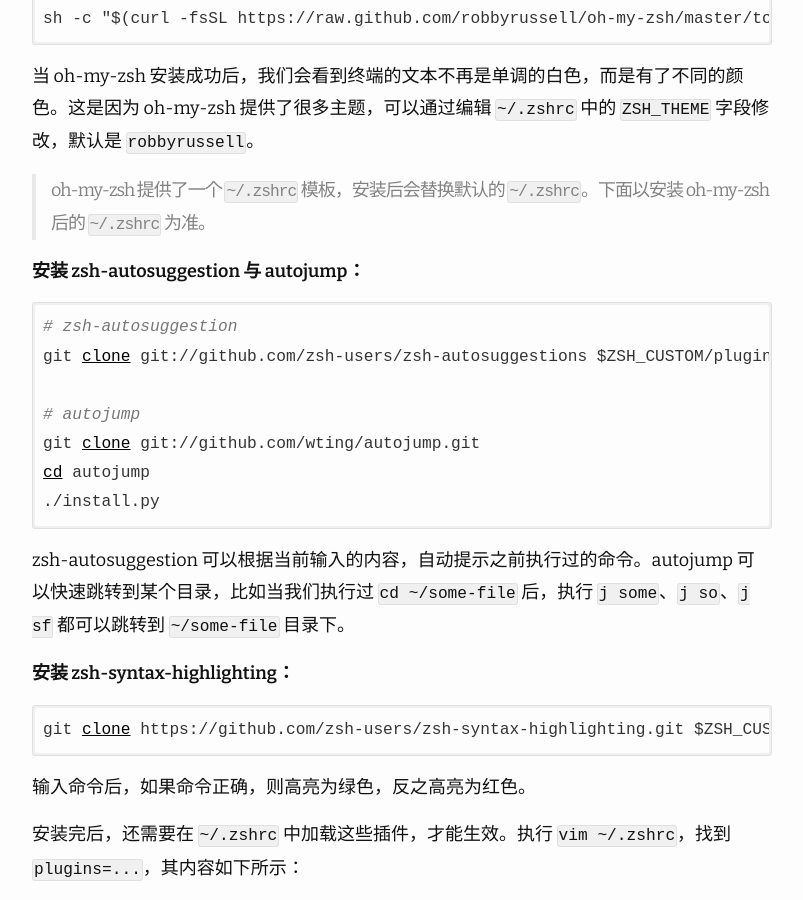
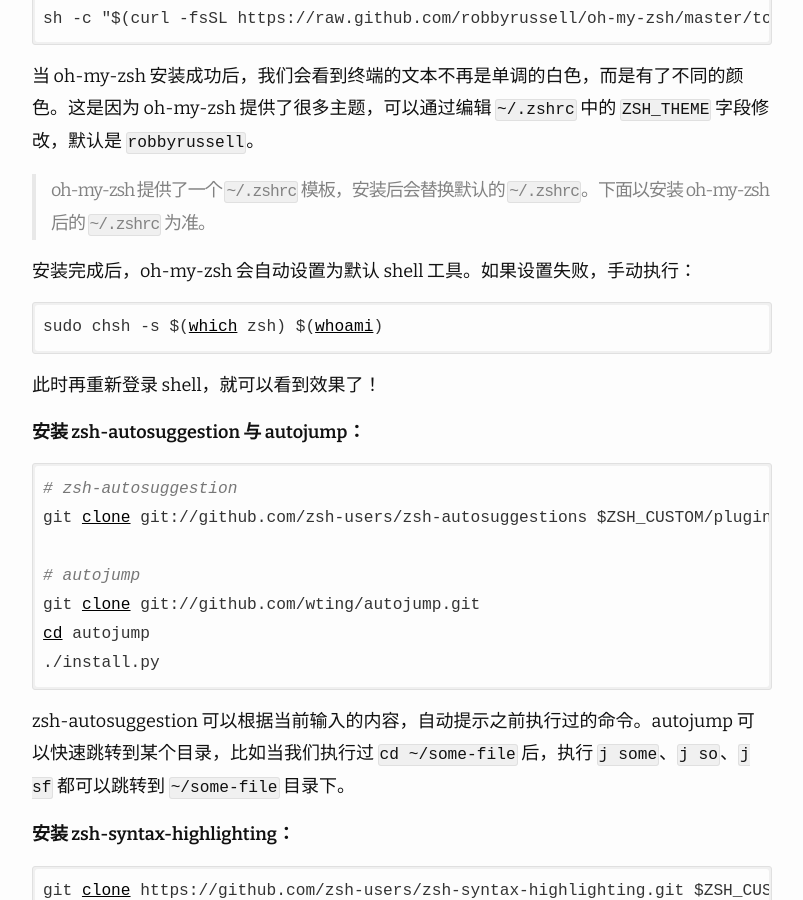
Before and after one commit to imageslr/blog, a Jekyll site: the page built from _posts/2020-03-19-mac-initialization.md, in a window 1280 px wide and 900 px high, scrolled down 6923 px. Shown: the whole window, without its empty margins (238-1041 px from the left). Built offline with Jekyll 4.4.1, drawn with Linux system fonts in a browser that asks for light colours; nearby versions of some CDN libraries; comment, search, counter and statistics services are not loaded; some of the changed text lies outside the part shown.

Commit message:
update post

````diff
--- a/_posts/2020-03-19-mac-initialization.md
+++ b/_posts/2020-03-19-mac-initialization.md
@@ -147,6 +147,13 @@
 
 当 oh-my-zsh 安装成功后，我们会看到终端的文本不再是单调的白色，而是有了不同的颜色。这是因为 oh-my-zsh 提供了很多主题，可以通过编辑 `~/.zshrc` 中的 `ZSH_THEME` 字段修改，默认是 `robbyrussell`。
 > oh-my-zsh 提供了一个 `~/.zshrc` 模板，安装后会替换默认的 `~/.zshrc`。下面以安装 oh-my-zsh 后的 `~/.zshrc` 为准。
+
+安装完成后，oh-my-zsh 会自动设置为默认 shell 工具。如果设置失败，手动执行：
+```
+sudo chsh -s $(which zsh) $(whoami)
+```
+
+此时再重新登录 shell，就可以看到效果了！
 
 **安装 zsh-autosuggestion 与 autojump：**
 ```
@@ -381,6 +388,7 @@
 * 绘图：[draw.io](https://github.com/jgraph/drawio-desktop/releases)
 * 截图工具：[Snip](https://zh.xnipapp.com/)
 * 类似于 Moom 的窗口管理工具：[Amethyst](https://github.com/ianyh/Amethyst)
+* 键盘清理工具：[KeyboardCleanTool](https://sspai.com/post/45406)，可以在清理键盘的时候锁定键盘
 
 ## 附件
 [百度云](https://pan.baidu.com/s/1SPGJTFN3y6QzzlmAtwgQ1A)，提取码: u4gg
````
